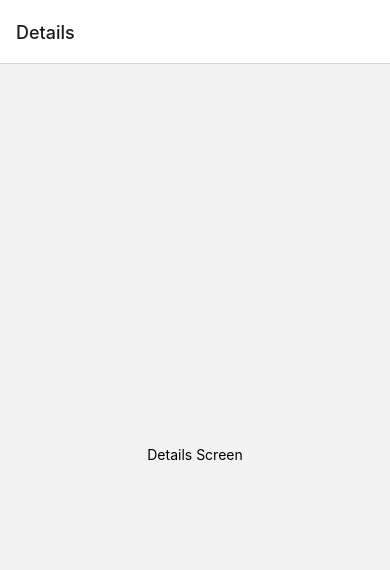
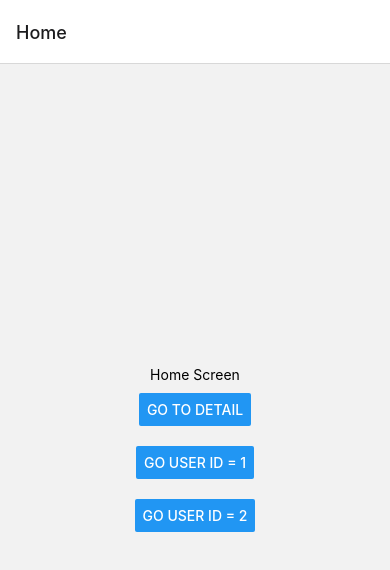
Before and after one commit to TranDanHuy/LtRn, a React Native app in the folder 01-react-native-ultimate-starter-master/: screen / in a window 390 px wide. Shown: the top 570 px of the page. Built offline with nearby package versions, Linux system fonts and the light colour scheme.

Commit message:
video 12

```diff
--- a/01-react-native-ultimate-starter-master/App.tsx
+++ b/01-react-native-ultimate-starter-master/App.tsx
@@ -11,28 +11,52 @@ import {
 
 import { NavigationContainer } from "@react-navigation/native";
 import { createNativeStackNavigator } from "@react-navigation/native-stack";
+import { useNavigation } from "@react-navigation/native";
 
 export default function App() {
   const Stack = createNativeStackNavigator();
 
-  function HomeScreen() {
+  function HomeScreen(props: any) {
+    const navigation = props.navigation;
     return (
       <View style={{ flex: 1, alignItems: "center", justifyContent: "center" }}>
         <Text>Home Screen</Text>
+        <View style={{marginVertical: 10}}>
+          <Button
+            title="Go to detail"
+            onPress={() => navigation.navigate("Details")}
+          />
+        </View>
+        <View style={{marginVertical: 10}}>
+          <Button
+            title="Go user id = 1"
+            onPress={() => navigation.navigate("Details")}
+          />
+        </View>
+        <View style={{marginVertical: 10}}>
+          <Button
+            title="Go user id = 2"
+            onPress={() => navigation.navigate("Details")}
+          />
+        </View>
       </View>
     );
   }
   function DetailsScreen() {
+    const navigation: any = useNavigation();
+
     return (
       <View style={{ flex: 1, alignItems: "center", justifyContent: "center" }}>
         <Text>Details Screen</Text>
+        <Text>user id = ???</Text>
+        <Button title="Go back Home" onPress={() => navigation.goBack()} />
       </View>
     );
   }
   return (
     <NavigationContainer>
       <Stack.Navigator>
-        {/* <Stack.Screen name="Home" component={HomeScreen} /> */}
+        <Stack.Screen name="Home" component={HomeScreen} />
         <Stack.Screen name="Details" component={DetailsScreen} />
       </Stack.Navigator>
     </NavigationContainer>
```
